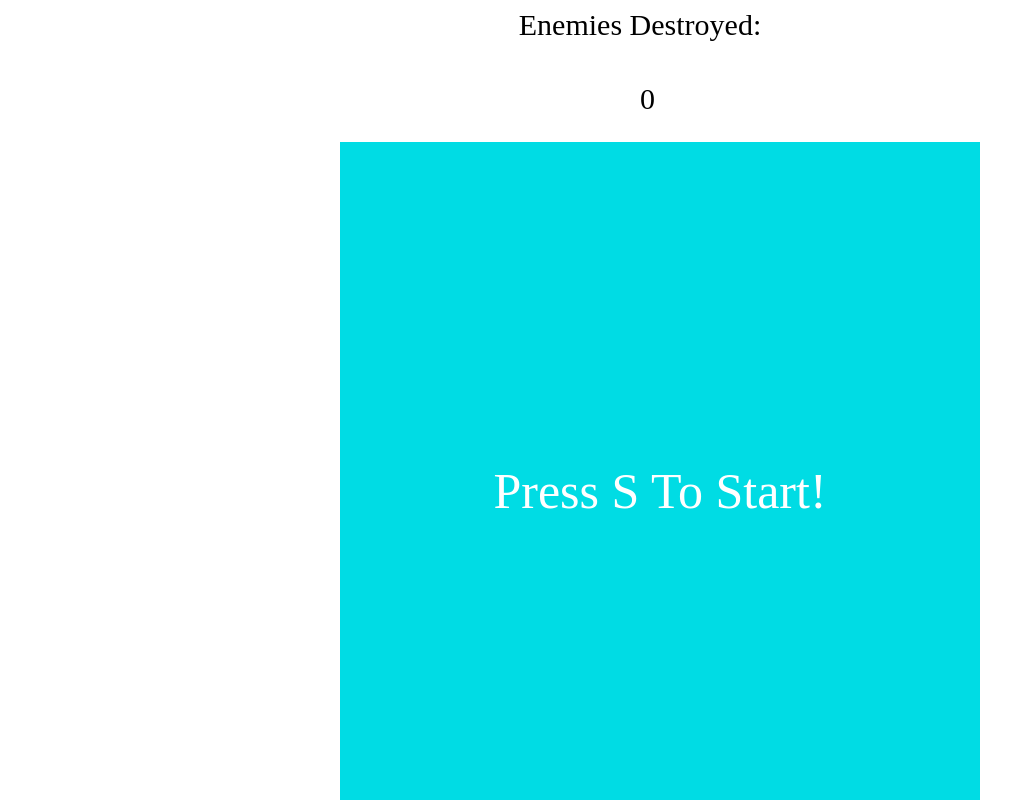
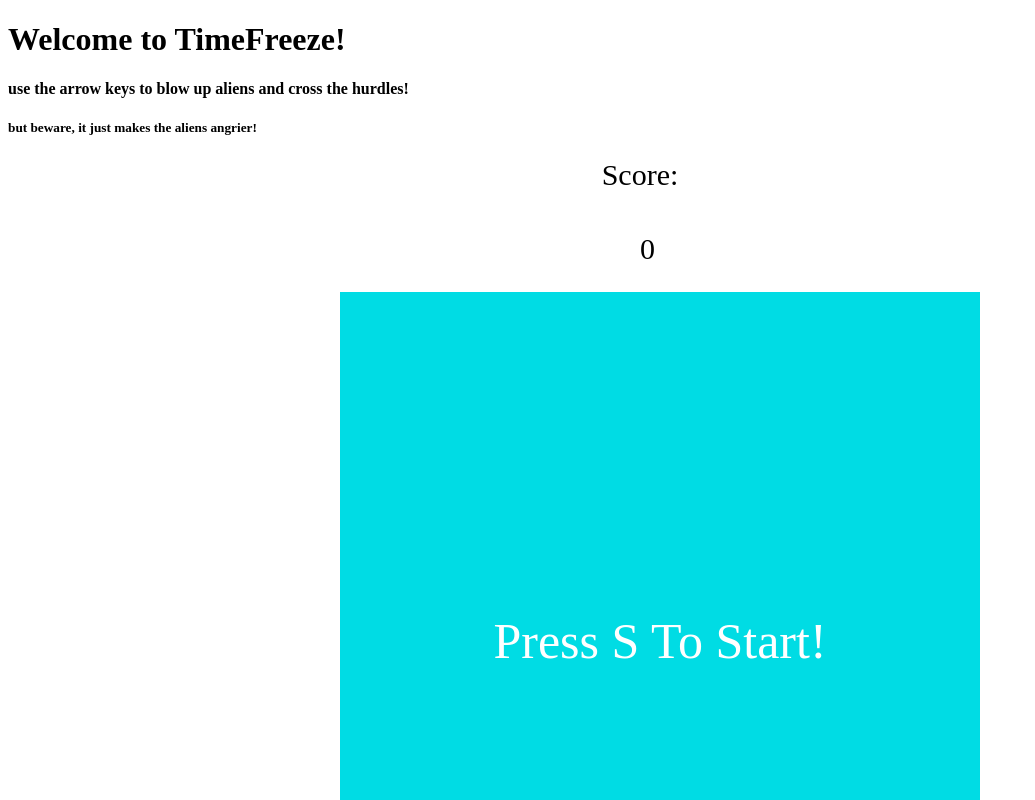
Before and after one commit to zackforbing/game_time, a website: page index.html in a window 1280 px wide. Shown: the top 800 px of the page, without its empty margins (0-1035 px from the left). Drawn offline with nearby package versions, Linux system fonts and the light colour scheme.

Commit message:
add score for crossing hurdles, add game title and simple directions

```diff
--- a/index.html
+++ b/index.html
@@ -6,9 +6,12 @@
   <link rel="stylesheet" href="css/application.css" media="screen" title="no title">
 </head>
 <body>
+  <h1>Welcome to TimeFreeze!</h1>
+  <h4>use the arrow keys to blow up aliens and cross the hurdles!</h4>
+  <h5>but beware, it just makes the aliens angrier!</h5>
   <div class="game-position">
     <div id="score">
-      Enemies Destroyed:
+      Score:
       <p id="score-text">
         0
       </p>
--- a/lib/hurdle.js
+++ b/lib/hurdle.js
@@ -15,11 +15,14 @@ class Hurdle {
   }
 
   isHurdleReached() {
+
     if (this.game.player.advancement >= 1500) {
       this.game.player.advancement = 0;
       this.game.difficulty -= 0.02;
       this.level += 1;
       this.center.y = -this.size.y;
+      this.game.score += this.pointValue;
+      this.game.increaseScore();
     }
   }
 
```
